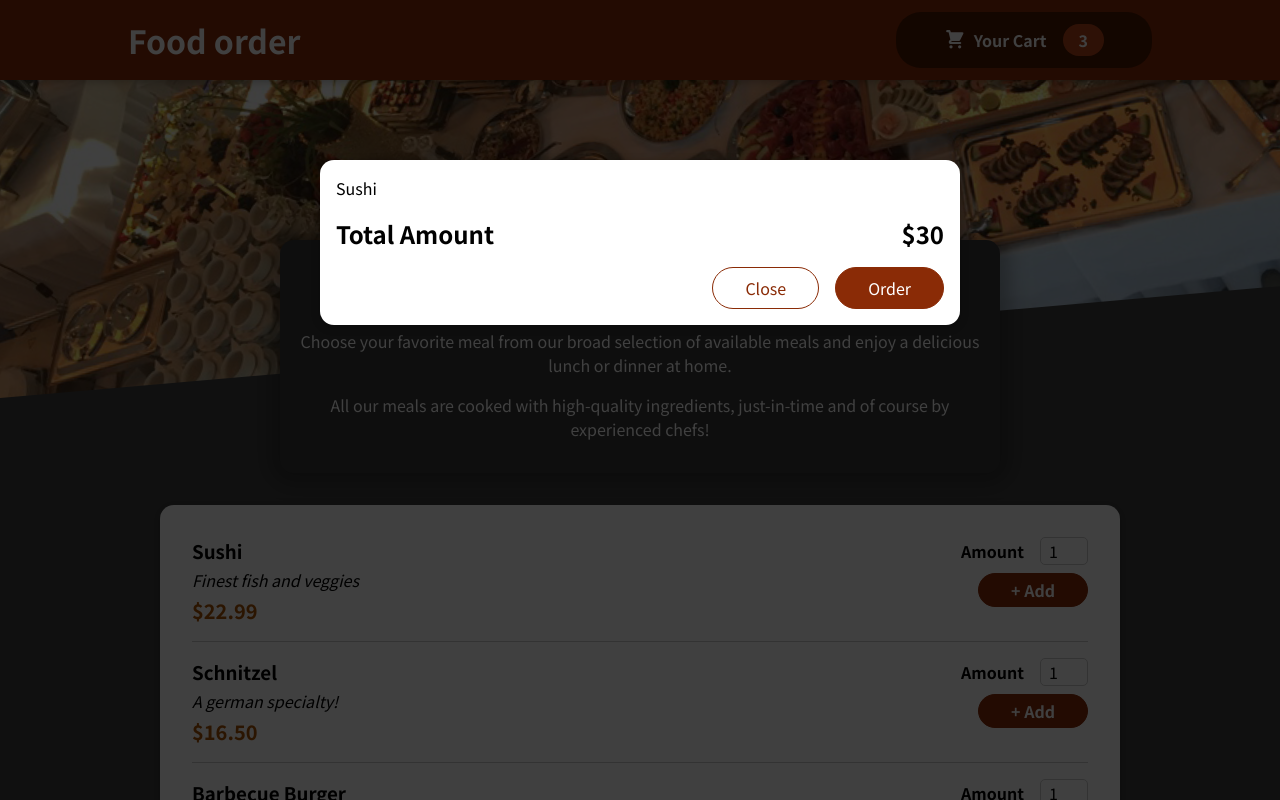
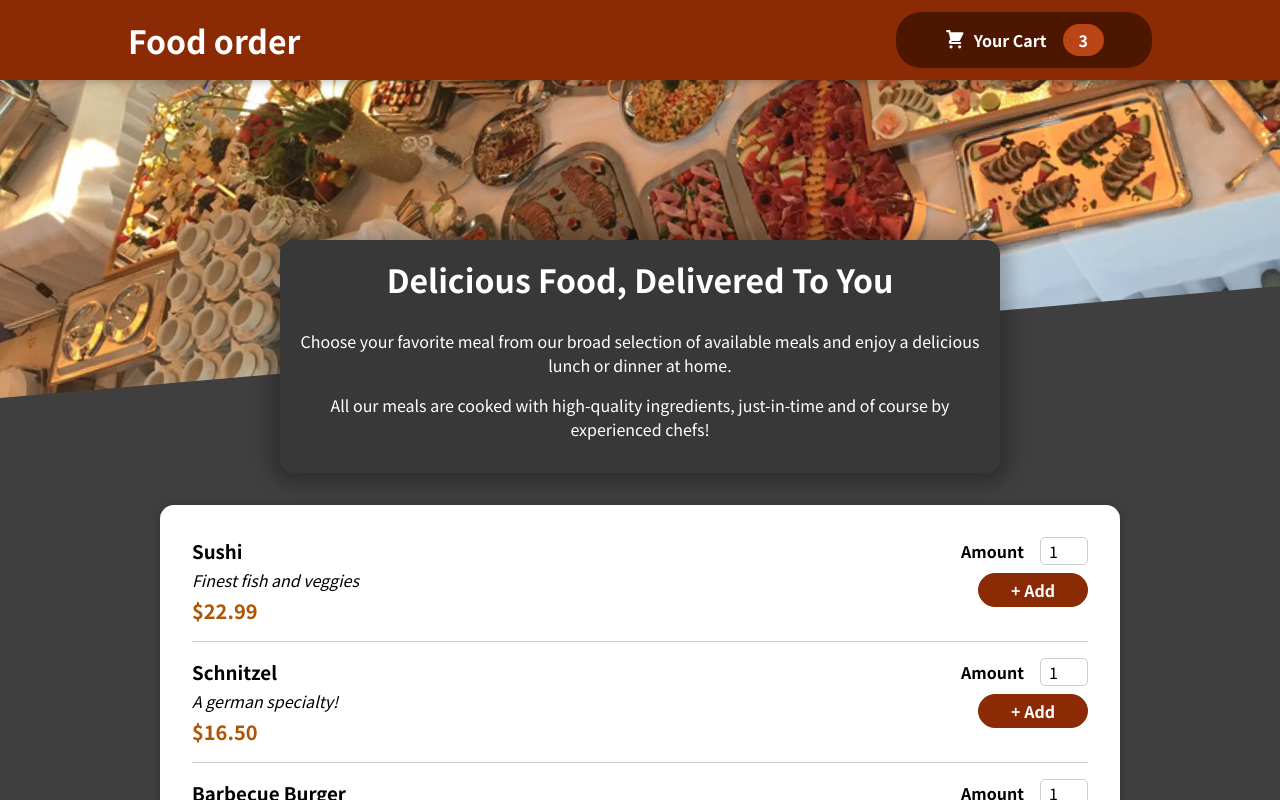
Before and after one commit to zakharovdm/food_order_app, a React (Create React App) app: page / in a window 1280 px wide. Shown: the top 800 px of the page. Built offline with nearby package versions, Linux system fonts and the light colour scheme.

Commit message:
feat: Add the ability to hide and show the cart

```diff
--- a/src/App.js
+++ b/src/App.js
@@ -1,13 +1,23 @@
-import { Fragment } from "react";
+import { Fragment, useState } from "react";
 import Header from "./components/Layout/Header";
 import Meals from "./components/Meals/Meals";
 import Cart from "./components/Cart/Cart";
 
 const App = () => {
+  const [cartIsShown, setCartIsShown] = useState(false);
+
+  const showCartHandler = () => {
+    setCartIsShown(true);
+  }
+
+  const hideCartHandler = () => {
+    setCartIsShown(false);
+  }
+
   return (
     <Fragment>
-      <Cart />
-      <Header />
+      {cartIsShown && <Cart onClose={hideCartHandler}/>}
+      <Header onShowCart={showCartHandler}/>
       <main>
         <Meals />
       </main>
--- a/src/components/Cart/Cart.js
+++ b/src/components/Cart/Cart.js
@@ -1,5 +1,5 @@
+import Modal from "../UI/Modal";
 import classes from "./Cart.module.css";
-import Modal from "../UI/Modal";
 
 const Cart = (props) => {
   const cartItems = (
@@ -11,14 +11,14 @@
   );
 
   return (
-    <Modal>
+    <Modal onClose={props.onClose}>
       {cartItems}
       <div className={classes.total}>
         <span>Total Amount</span>
         <span>$30</span>
       </div>
       <div className={classes.actions}>
-        <button className={classes["button--alt"]}>Close</button>
+        <button className={classes["button--alt"]} onClick={props.onClose}>Close</button>
         <button className={classes.button}>Order</button>
       </div>
     </Modal>
--- a/src/components/Layout/Header.js
+++ b/src/components/Layout/Header.js
@@ -9,7 +9,7 @@
     <Fragment>
       <header className={classes.header}>
         <h1>Food order</h1>
-        <HeaderCartButton />
+        <HeaderCartButton onClick={props.onShowCart} />
       </header>
       <div className={classes["main-image"]}>
         <img
--- a/src/components/Layout/HeaderCartButton.js
+++ b/src/components/Layout/HeaderCartButton.js
@@ -4,7 +4,7 @@
 
 const HeaderCartButton = (props) => {
   return (
-    <button className={classes.button}>
+    <button className={classes.button} onClick={props.onClick} >
       <span className={classes.icon}>
         <CartIcon />
       </span>
--- a/src/components/UI/Modal.js
+++ b/src/components/UI/Modal.js
@@ -4,7 +4,7 @@
 import classes from "./Modal.module.css";
 
 const Backdrop = (props) => {
-  return <div className={classes.backdrop} />;
+  return <div className={classes.backdrop} onClick={props.onClose} />;
 };
 
 const ModalOverlay = (props) => {
@@ -20,7 +20,7 @@
 const Modal = (props) => {
   return (
     <Fragment>
-      {ReactDOM.createPortal(<Backdrop />, portalElement)}
+      {ReactDOM.createPortal(<Backdrop onClose={props.onClose}/>, portalElement)}
       {ReactDOM.createPortal(
         <ModalOverlay>{props.children}</ModalOverlay>,
         portalElement
```
